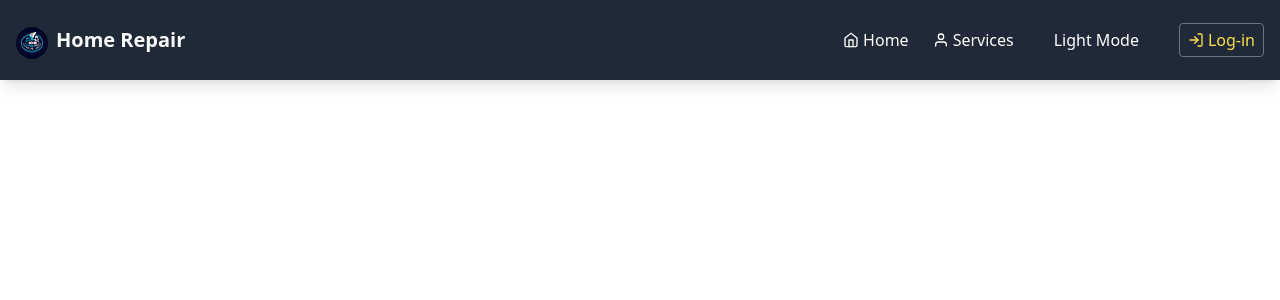
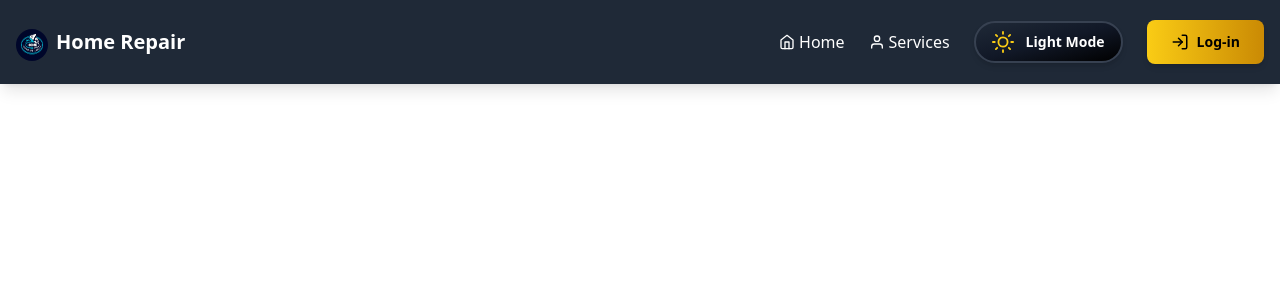
Before and after one commit to MITHU9/home-repair-services, a React (Vite) app: page /auth/login in a window 1280 px wide. Shown: the top 300 px of the page. Built offline with nearby package versions, Linux system fonts and the light colour scheme; no server answers.

Commit message:
some customization on navbar

```diff
--- /dev/null
+++ b/src/components/buttons/LoginButton.jsx
@@ -0,0 +1,23 @@
+import { FiLogIn } from "react-icons/fi";
+import { NavLink } from "react-router-dom";
+
+const LoginButton = ({ user }) => {
+  return (
+    <NavLink
+      to="/auth/login"
+      className={({ isActive }) =>
+        `relative flex items-center space-x-2 py-3 px-6 rounded-lg text-sm font-semibold transition-all duration-300 ${
+          isActive && !user
+            ? "bg-gradient-to-r from-yellow-400 to-yellow-600 text-black shadow-md"
+            : "bg-gray-900 text-gray-300 hover:bg-gray-700 hover:text-white"
+        }`
+      }
+    >
+      <span className="flex items-center justify-center text-lg">
+        <FiLogIn />
+      </span>
+      <span>Log-in</span>
+    </NavLink>
+  );
+};
+export default LoginButton;
--- /dev/null
+++ b/src/components/buttons/LogoutButton.jsx
@@ -0,0 +1,21 @@
+import { FiLogOut } from "react-icons/fi";
+import { NavLink } from "react-router-dom";
+
+const LogoutButton = ({ handleSignout, user }) => {
+  return (
+    <NavLink
+      onClick={handleSignout}
+      className={({ isActive }) =>
+        `relative flex items-center space-x-2 py-3 px-6 rounded-lg text-sm font-semibold transition-all duration-300 ${
+          isActive && !user
+            ? "bg-gradient-to-r from-yellow-400 to-yellow-600 text-black shadow-md"
+            : "bg-gray-900 text-gray-300 hover:bg-gray-700 hover:text-white"
+        }`
+      }
+    >
+      <FiLogOut />
+      <span>Logout</span>
+    </NavLink>
+  );
+};
+export default LogoutButton;
--- a/src/components/theme/Button.jsx
+++ b/src/components/buttons/ThemeButton.jsx
@@ -4,13 +4,13 @@ const Button = ({ toggleTheme, theme }) => {
   return (
     <button
       onClick={toggleTheme}
-      className="relative group flex items-center justify-center px-4 py-1 rounded-3xl bg-gradient-to-br from-gray-800 via-gray-900 to-black text-white font-semibold shadow-md hover:shadow-lg hover:from-gray-700 hover:to-gray-800 transition-all duration-300 border-2 border-gray-700 hover:border-indigo-500 focus:ring-2 focus:ring-indigo-500"
+      className="relative group flex items-center justify-center px-4 py-2 rounded-3xl bg-gradient-to-br from-gray-800 via-gray-900 to-black text-white font-semibold shadow-md hover:shadow-lg hover:from-gray-700 hover:to-gray-800 transition-all duration-300 border-2 border-gray-700 hover:border-indigo-500 focus:ring-1 focus:ring-indigo-500 -ml-1"
     >
       <span className="absolute inset-0 rounded-3xl bg-gradient-to-r from-indigo-700 via-purple-800 to-gray-900 opacity-0 group-hover:opacity-30 blur-md transition-opacity duration-300"></span>
       {theme === "dark" ? (
         <div className="flex items-center space-x-3 z-10">
           <FiSun
-            size={28}
+            size={22}
             className="text-yellow-400 group-hover:text-yellow-300"
           />
           <span className="text-sm">Light Mode</span>
@@ -18,7 +18,7 @@ const Button = ({ toggleTheme, theme }) => {
       ) : (
         <div className="flex items-center space-x-3 z-10">
           <FiMoon
-            size={28}
+            size={22}
             className="text-indigo-500 group-hover:text-indigo-400"
           />
           <span className="text-sm">Dark Mode</span>
--- a/src/components/navbar/Navbar.jsx
+++ b/src/components/navbar/Navbar.jsx
@@ -1,16 +1,10 @@
 import { useState } from "react";
 import { NavLink } from "react-router-dom";
-import {
-  FiHome,
-  FiLogIn,
-  FiUser,
-  FiLogOut,
-  FiChevronDown,
-  FiMenu,
-  FiX,
-} from "react-icons/fi";
+import { FiHome, FiUser, FiChevronDown, FiMenu, FiX } from "react-icons/fi";
 import { useServiceContext } from "../../context/Context";
-import Button from "../theme/Button";
+import Button from "../buttons/ThemeButton";
+import LogoutButton from "../buttons/LogoutButton";
+import LoginButton from "../buttons/LoginButton";
 
 const Navbar = () => {
   const [isMenuOpen, setIsMenuOpen] = useState(false);
@@ -38,7 +32,7 @@ const Navbar = () => {
         </div>
 
         {/* Hamburger Menu for Small Screens */}
-        <div className="flex items-center space-x-2 lg:hidden">
+        <div className="flex items-center space-x-2 lg:hidden mr-2">
           {user && (
             <div className="flex items-center space-x-2">
               <img
@@ -87,14 +81,7 @@ const Navbar = () => {
             <FiUser />
             <span>Services</span>
           </NavLink>
-          {!user && (
-            <button
-              onClick={toggleTheme}
-              className="bg-gray-800 text-white px-4 py-2 rounded hover:bg-gray-700"
-            >
-              {theme === "dark" ? "Light Mode" : "Dark Mode"}
-            </button>
-          )}
+          {!user && <Button toggleTheme={toggleTheme} theme={theme} />}
 
           {user ? (
             <>
@@ -154,42 +141,20 @@ const Navbar = () => {
               </div>
 
               {/* User Profile and Logout */}
-              <div className="flex items-center space-x-2">
+              <div className="flex items-center space-x-2 ">
                 <img
                   src={user?.photoURL || "/default-avatar.png"}
                   alt="User Avatar"
                   className="w-8 h-8 rounded-full"
                 />
                 <span>{user?.displayName || "User"}</span>
-                <NavLink
-                  onClick={handleSignout}
-                  className={({ isActive }) =>
-                    `flex items-center space-x-1 hover:text-gray-300 border py-1 border-gray-500 px-2 rounded ${
-                      isActive && !user ? "text-yellow-300" : "text-white"
-                    }
-                    `
-                  }
-                >
-                  <FiLogOut />
-                  <span>Logout</span>
-                </NavLink>
+                <LogoutButton handleSignout={handleSignout} user={user} />
               </div>
               <Button toggleTheme={toggleTheme} theme={theme} />
             </>
           ) : (
             // Non-Logged-in Menu
-            <NavLink
-              to="/auth/login"
-              className={({ isActive }) =>
-                `flex items-center space-x-1 hover:text-gray-300 border py-1 border-gray-500 px-2 rounded ${
-                  isActive && !user ? "text-yellow-300" : "text-white"
-                }
-                `
-              }
-            >
-              <FiLogIn />
-              <span>Log-in</span>
-            </NavLink>
+            <LoginButton user={user} />
           )}
         </div>
       </div>
@@ -272,32 +237,11 @@ const Navbar = () => {
                   </div>
                 )}
                 <div className="flex items-center space-x-2 mt-4">
-                  <NavLink
-                    onClick={handleSignout}
-                    className={({ isActive }) =>
-                      `flex items-center space-x-1 hover:text-gray-300 border py-1 border-gray-500 px-2 rounded ${
-                        isActive && !user ? "text-yellow-300" : "text-white"
-                      }
-                      `
-                    }
-                  >
-                    <FiLogOut />
-                    <span>Logout</span>
-                  </NavLink>
+                  <LogoutButton handleSignout={handleSignout} user={user} />
                 </div>
               </>
             ) : (
-              <NavLink
-                to="/auth/login"
-                className={({ isActive }) =>
-                  `flex items-center space-x-1 hover:text-gray-300 border py-1 border-gray-500 px-2 rounded ${
-                    isActive && !user ? "text-yellow-300" : "text-white"
-                  }
-                  `
-                }
-              >
-                Log-in
-              </NavLink>
+              <LoginButton user={user} />
             )}
             <Button toggleTheme={toggleTheme} theme={theme} />
           </div>
```
